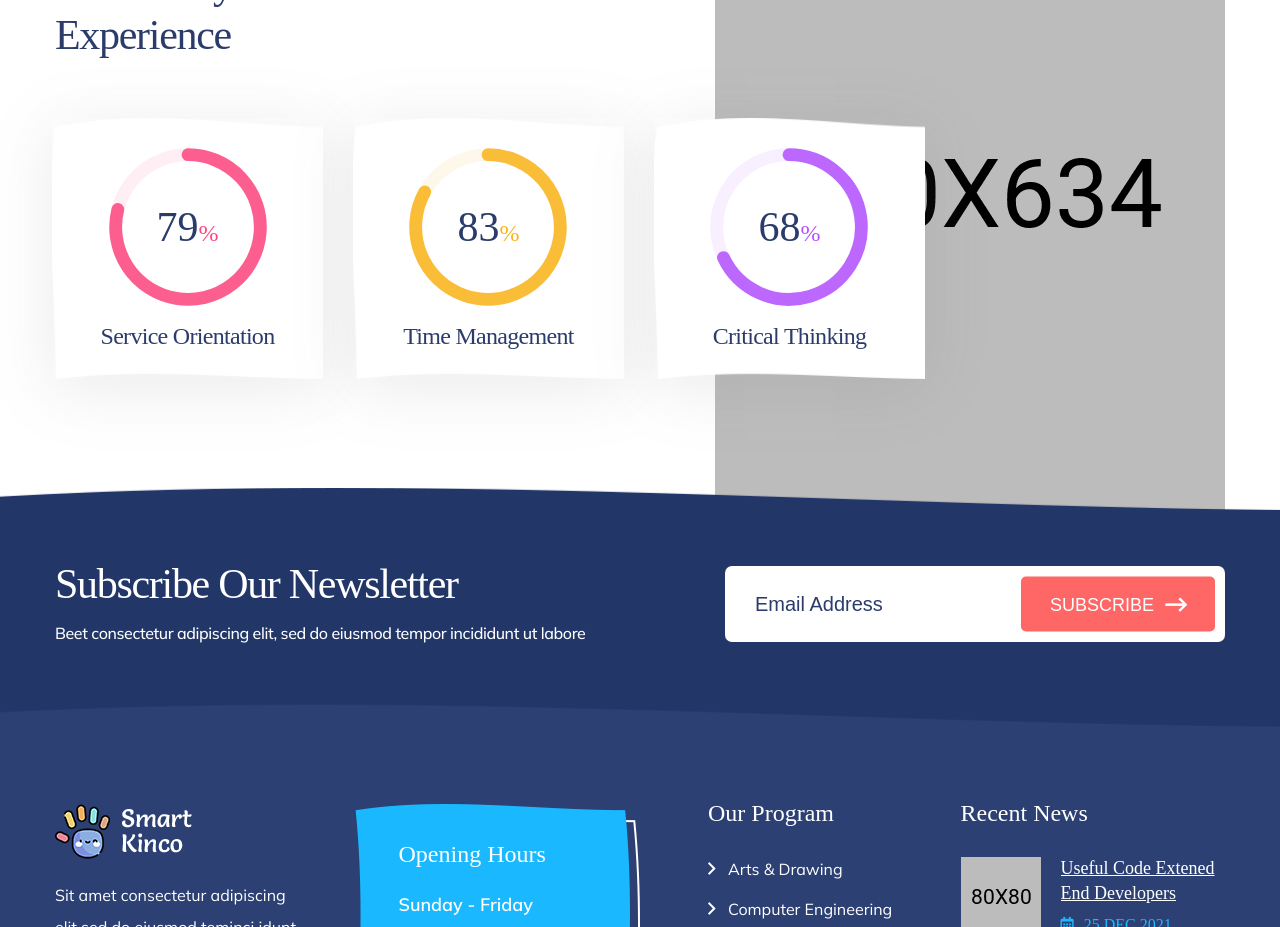
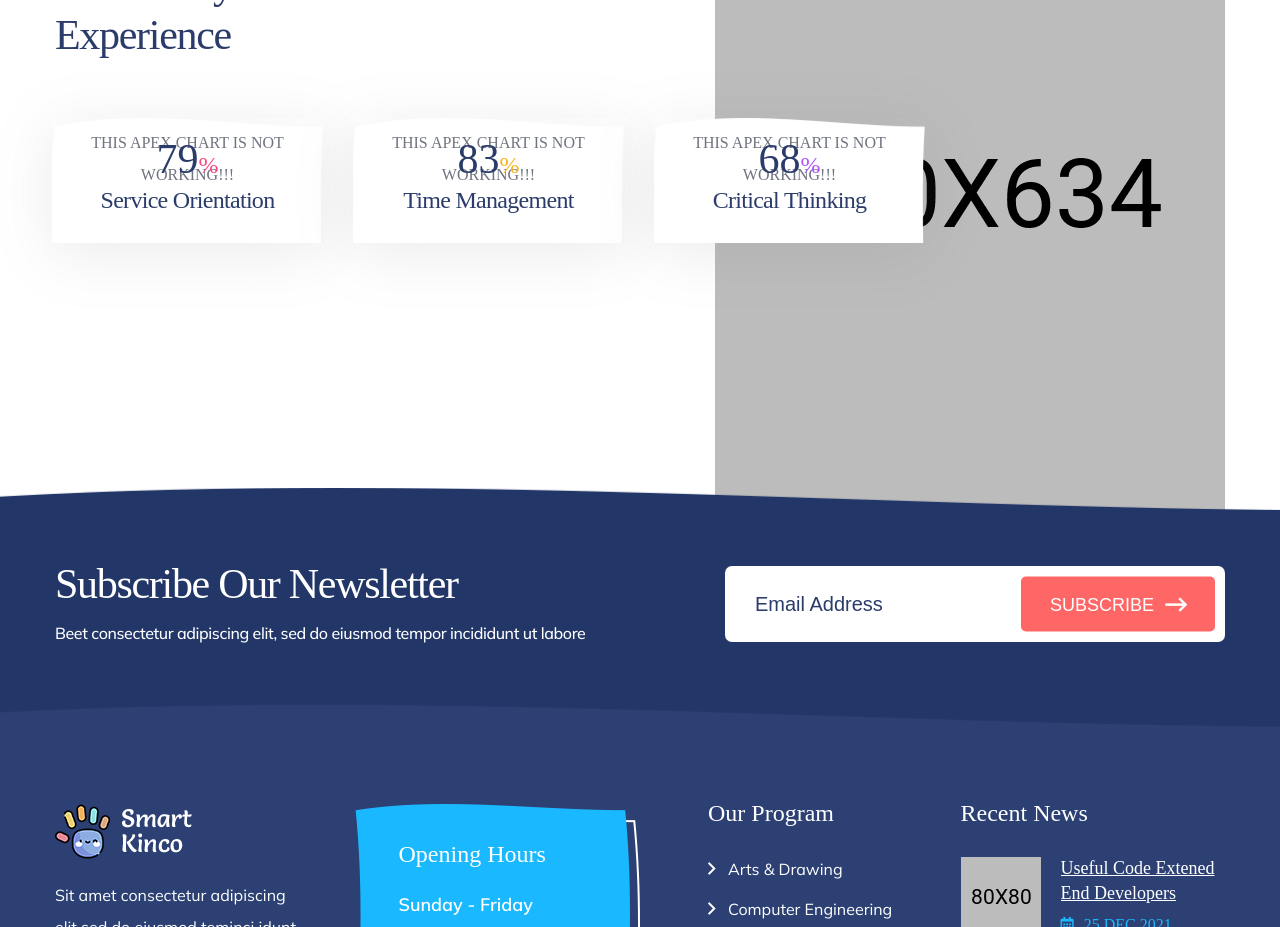
Before and after one commit to pkkwilliam/little-eagle-academy-Deprecated-, a Next.js app: page /teacher in a window 1280 px wide. Shown: the part 2760-3687 px from the top of the page. Built offline with nearby package versions, Linux system fonts and the light colour scheme; a web font is replaced by a local one.

Commit message:
remove apex chart dependency

```diff
--- a/package.json
+++ b/package.json
@@ -12,7 +12,6 @@
     "next": "12.1.2",
     "nouislider-react": "^3.4.1",
     "react": "17.0.2",
-    "react-apexcharts": "^1.4.0",
     "react-bootstrap": "^1.6.1",
     "react-countup": "^6.1.1",
     "react-dom": "17.0.2",
--- a/pages/teacher.js
+++ b/pages/teacher.js
@@ -1,13 +1,10 @@
 // import DonutChart from "../src/components/DonutChart";
-import dynamic from "next/dynamic";
 import Link from "next/link";
 import PageBanner from "../src/components/PageBanner";
 import TfCounter from "../src/components/TfCounter";
 import { LeftArrow, RightArrow } from "../src/Icons";
 import Layout from "../src/layouts/Layout";
-const DonutChart = dynamic(() => import("../src/components/DonutChart"), {
-  ssr: false,
-});
+import DonutChart from "../src/components/DonutChart";
 
 const Teacher = () => {
   return (
--- a/src/components/DonutChart.js
+++ b/src/components/DonutChart.js
@@ -1,5 +1,4 @@
 import React from "react";
-import ReactApexChart from "react-apexcharts";
 
 const DonutChart = ({ value, background, color }) => {
   let series = [value],
@@ -49,12 +48,13 @@ const DonutChart = ({ value, background, color }) => {
     };
   return (
     <div id="chart">
-      <ReactApexChart
+      {/* <ReactApexChart
         options={options}
         series={series}
         type="radialBar"
         height={200}
-      />
+      /> */}
+      <p>THIS APEX CHART IS NOT WORKING!!!</p>
     </div>
   );
 };
```
